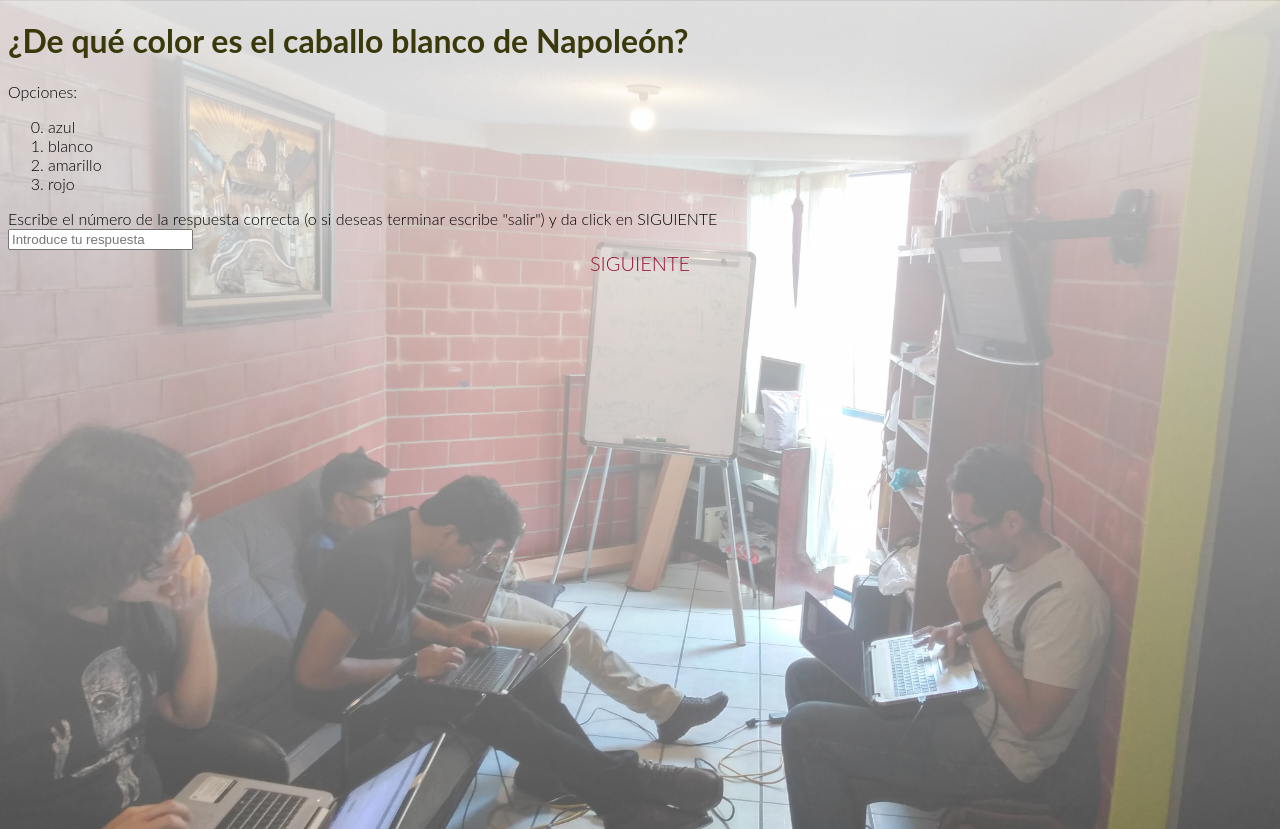
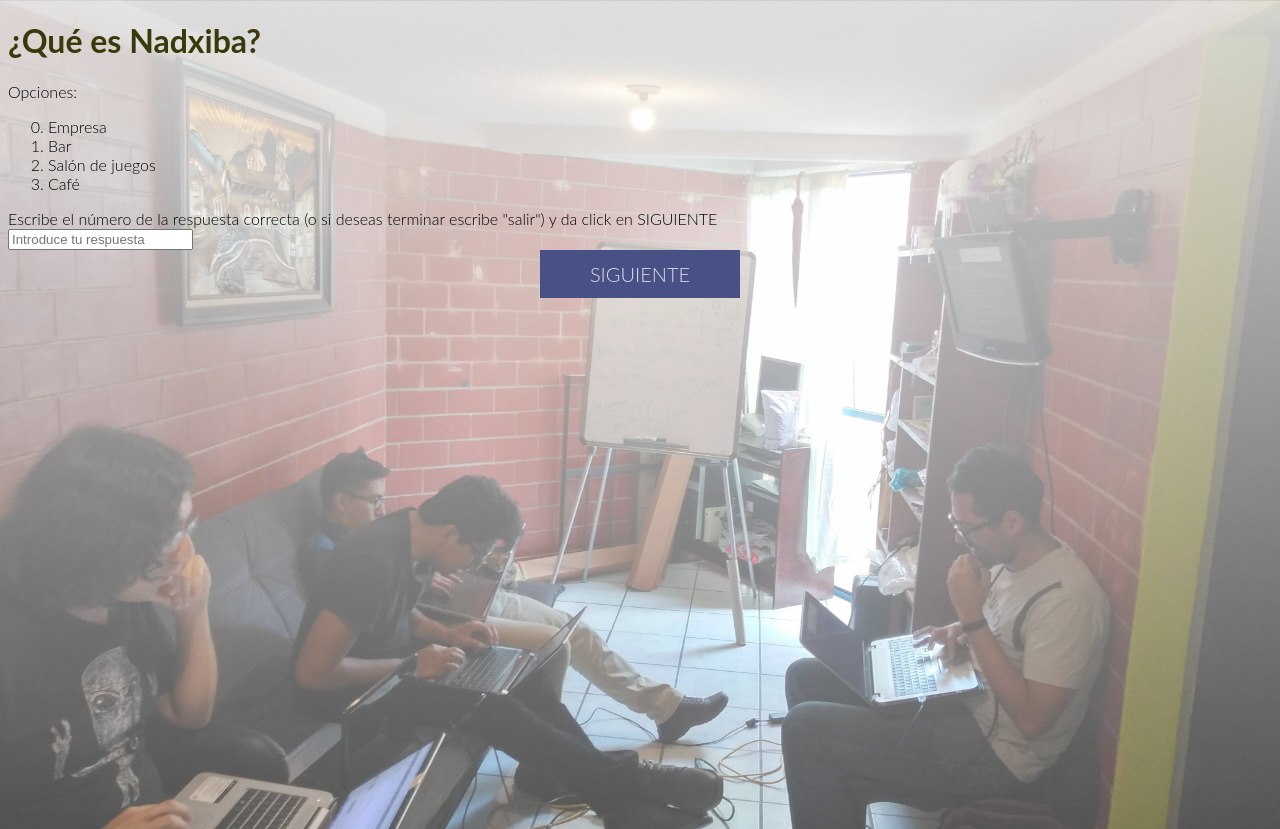
Before and after one commit to grupo-nadxiba/juego-trivia, a plain HTML site: page index.html in a window 1280 px wide. Both pictures are taken after a click on the button "INICIAR". Drawn offline with Linux system fonts and the light colour scheme.

Commit message:
Add files via upload

```diff
--- a/css/main.css
+++ b/css/main.css
@@ -15,15 +15,16 @@ button {
     width: 200px;
     left: 50%;
     transform: translateX(-50%);
-    color: #9d1439;
-    background: none;
-    border: none;
+    color: #DCDFEC;
+    background: #485186;
+    border: 2px solid #485186;
     font-family: Lato;
     font-size: 20px;
     text-transform: uppercase;
     cursor: pointer;
     font-weight: 300;
     transition: background-color 0.0s, color white;
+    padding: 10px;
 }
 
 button:hover { font-weight: 600; }
@@ -42,6 +43,7 @@ i {
     vertical-align: text-top;
     margin-top: -4px;
     transition: margin 0.3s;
+
 }
 
 .btn-nuevo { top: 200px;}
--- a/js/main.js
+++ b/js/main.js
@@ -45,6 +45,13 @@ var pregunta5 = new construyePregunta('¿Cuántos gatos tiene Citla?', [Math.ran
 var pregunta6 = new construyePregunta('¿Qué es Nadxiba?', ['Empresa', 'Bar', 'Salón de juegos', 'Café'], 0);
 var pregunta7 = new construyePregunta('Un gran poder,...', ['...se lo lleva la corriente','...Dios lo ayuda','...conlleva una gran responsabilidad','...whaaaaaaat?'], 2);
 var pregunta8 = new construyePregunta('Mítico personaje amigo de todos los niños, que se dice conoció a los dinosaurios.',['Chabelo','El Chavo del 8','Elba Esther Gordillo','Cepillín'], 0);
+var pregunta9 = new construyePregunta('¿En qué año se fundo Nadxiba? ', [2020, 2019, 2018, 2017], 1);
+var pregunta10 = new construyePregunta('¿Cuántos fundadrores tiene Nadxiba?', [1, 3, 8, 5], 3);
+var pregunta11 = new construyePregunta('¿A Mario le gustan los perros?', ['si', 'no', 'si y no', '13'], 0);
+var pregunta12 = new construyePregunta('¿De qué carrera son la mayorìa de los fundadores?', ['Fìsica', 'Quìmica', 'Matemàticas', 'No tienen carrera'], 0);
+var pregunta13 = new construyePregunta('¿Cuántos planetas hay en el sistema Solar?', [9, 8, 7, 10], 1);
+var pregunta14 = new construyePregunta('¿Quién propuso el nombre de la empresa?', ['Mario', 'Manu','Arturo', ' Bryan'], 3);
+var pregunta15 = new construyePregunta('¿La empresa tiene futuro?', ['No', 'Sì', 'No sè', 'Tal vez'], 2);
 
 
 //// Métodos del prototype de construyePregunta
@@ -117,11 +124,15 @@ var final = function(correctas, totales){
     window[nombre] = new construyeScore(correctas, totales, nombre);
     localStorage.setItem(nombre, JSON.stringify(window[nombre]));
     // Falta que se despliegue la tabla de scores guardados
-    // Falta que muestre de nuevo el botón 'init' (o en su defecto crear uno nuevo)
-        // y oculte el botón 'sig', para poder iniciar nuevamente el juego
+//Falta arreglar el error que tiene, no logrè encontrarlo, sin embargo agregue el botòn que faltaba para reiniciar el juego,
+//El problema es que no evalùa las preguntas y te regresa al inicio, me tomo un buen rato intentar ver el problema pero fallè y solamente agregue preguntas y el nuevo botòn
+
+
+
 };
 
 
 //// Ligas con eventos en objetos del DOM
 document.getElementById('init').onclick = initPregunta;
 document.getElementById('sig').onclick = sigPregunta;
+document.getElementById('reinit').onclick = initPregunta;
```
Also changed, not shown: 1 other file.
